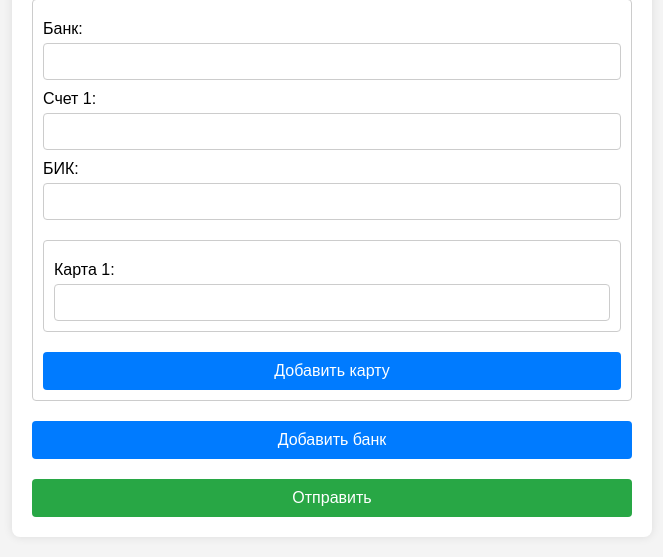
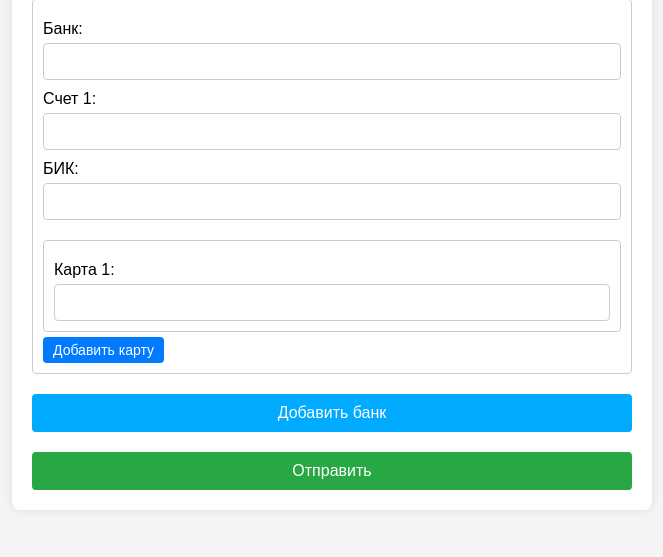
Before and after one commit to kakovi/ankettt.github.io, a Python web app: template templates/form.html in a window 1280 px wide. Shown: the part 718-1275 px from the top of the page, without its empty margins (308-971 px from the left). After the commit the page ends 1208 px from the top, so only its background shows below. Run offline with Jinja, Linux system fonts and the light colour scheme; the template is opened without the code that fills it, so the values that code supplies are empty.

Commit message:
Update form.html

```diff
--- a/templates/form.html
+++ b/templates/form.html
@@ -57,15 +57,25 @@
     button:hover {
       background: #218838;
     }
+    .remove-btn, .add-btn {
+      width: auto;
+      padding: 5px 10px;
+      font-size: 14px;
+      margin-top: 5px;
+      border-radius: 4px;
+    }
     .remove-btn {
       background: #dc3545;
-      margin-top: 5px;
+      color: #fff;
+      border: none;
     }
     .remove-btn:hover {
       background: #c82333;
     }
     .add-btn {
       background: #007bff;
+      color: #fff;
+      border: none;
     }
     .add-btn:hover {
       background: #0056b3;
@@ -75,6 +85,19 @@
       border: 1px solid #ccc;
       border-radius: 4px;
       padding: 10px;
+    }
+    .add-bank-btn {
+      background: #00aaff;
+      color: #fff;
+      border: none;
+      padding: 10px;
+      border-radius: 4px;
+      cursor: pointer;
+      margin-top: 20px;
+      font-size: 16px;
+    }
+    .add-bank-btn:hover {
+      background: #0099e6;
     }
   </style>
 </head>
@@ -129,7 +152,7 @@
           <button type="button" class="add-btn" onclick="addCard(this)">Добавить карту</button>
         </div>
       </div>
-      <button type="button" class="add-btn" onclick="addBank()">Добавить банк</button>
+      <button type="button" class="add-bank-btn" onclick="addBank()">Добавить банк</button>
 
       <button type="submit">Отправить</button>
     </form>
@@ -139,16 +162,12 @@
     let bankCount = 1;
     let cardCounts = [1];
 
-    // Извлечение chat_id из initData
-    window.Telegram.WebApp.ready();
-    const initData = window.Telegram.WebApp.initData;
-    const initDataObj = Telegram.WebApp.initDataUnsafe;
-    const chat_id = initDataObj.user ? initDataObj.user.id : null;
-
-    document.getElementById('chat_id').value = chat_id;
-
-    // Логирование для проверки chat_id
-    console.log("Переданный chat_id из initData:", chat_id);
+    // Устанавливаем значение chat_id при загрузке страницы
+    window.onload = function() {
+      const urlParams = new URLSearchParams(window.location.search);
+      const chat_id = urlParams.get('chat_id');
+      document.getElementById('chat_id').value = chat_id;
+    };
 
     function validateField(field) {
       if (field.validity.patternMismatch) {
```
